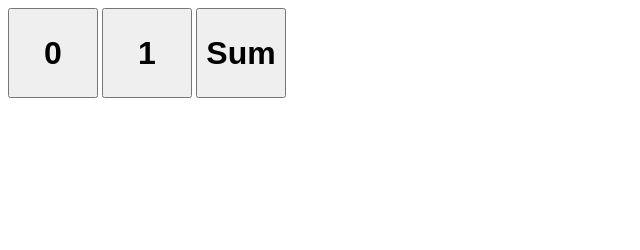
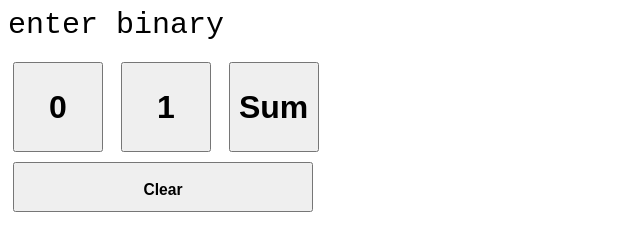
Before and after one commit to chillzeus/binary-converter, a plain HTML site: page index.html in a window 1280 px wide. Shown: the whole page, without its empty margins (0-640 px from the left). Drawn offline with Linux system fonts and the light colour scheme.

Commit message:
It's kinda broken but works better

```diff
--- a/index.html
+++ b/index.html
@@ -1,17 +1,35 @@
-<div id="display"></div>
+<div style="font-size: 30px;" id="display">enter binary</div>
+<br />
+
+<script src="script.js"></script>
 
 <button onclick="zero()"><h1>0</h1></button>
 <button onclick="one()"><h1>1</h1></button>
 <button onclick="primeIt()"><h1>Sum</h1></button>
+<br />
+<button class="clearButton" onclick="clear()"><h3>Clear</h3></button>
 <!--<button onclick="primeIt()">Sum it up!</button>-->
 
 <style>
+body {
+   font-family: monospace;
+}
 button {
-   width: 90px;
+   width: 100%;
+   max-width: 90px;
    height: 90px;
    size: 30;
+   margin: 5px;
 }
 h1 {
    font-size: 32px;
 }
+.display {
+   font-size: 50px;
+}
+.clearButton{
+   height: 50px;
+   width: 100%;
+   max-width: 300px;
+}
 </style>
--- a/script.js
+++ b/script.js
@@ -6,7 +6,6 @@ function primeIt() {
   for (let i = 0; i < binary.length; i++) {
     addTo = addTo * 2;
   }
-  console.log(addTo)
   summary();
 }
 
@@ -29,3 +28,6 @@ function summary() {
     addTo = addTo / 2;
   }
 }
+function clear() {
+
+}
```
